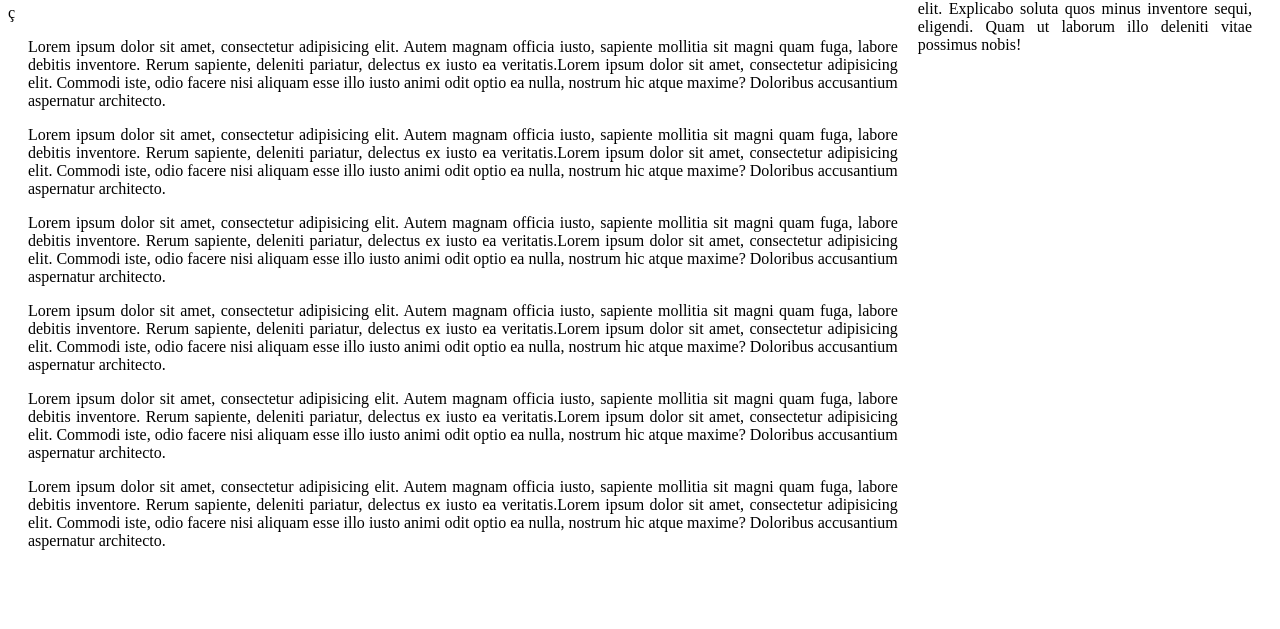
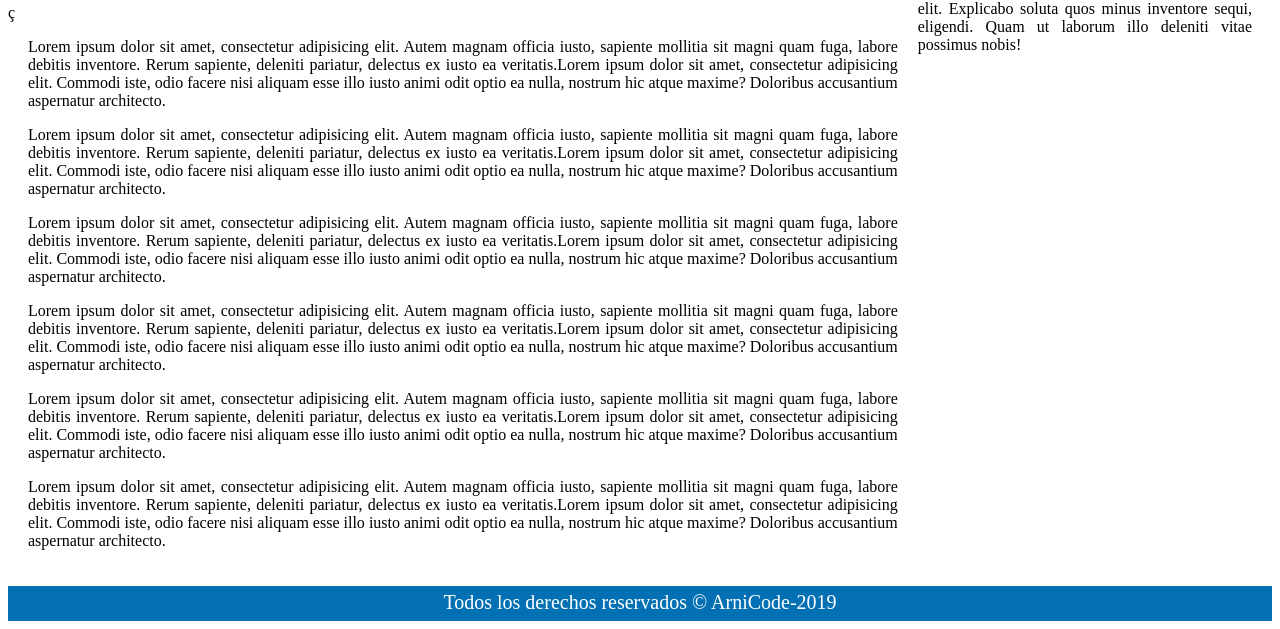
Before and after one commit to ArnyWorld/TallerGit, a plain HTML site: page index.html in a window 1280 px wide. Shown: the part 596-1225 px from the top of the page. Before the commit the page ends 1170 px from the top, so only its background shows below. Drawn offline with Linux system fonts and the light colour scheme.

Commit message:
Añadiendo pie de pagina

```diff
--- a/css/estilos.css
+++ b/css/estilos.css
@@ -57,3 +57,15 @@ html {
   text-align: justify;
   padding-right: 20px;
 }
+
+/*Pie de página*/
+footer{
+  background:#0270B2;
+  height: 35px;
+}
+footer p{
+  color:#fff;
+  font-size: 20px;
+  text-align: center;
+  padding-top:5px ;
+}
--- a/index.html
+++ b/index.html
@@ -33,5 +33,8 @@
     <p>Lorem ipsum dolor sit amet, consectetur adipisicing elit. Explicabo soluta quos minus inventore sequi, eligendi. Quam ut laborum illo deleniti vitae possimus nobis!</p>
   </div>
 </div>
+<footer>
+  <p>Todos los derechos reservados &copy ArniCode-2019</p>
+</footer>
 </body>
 </html>
```
